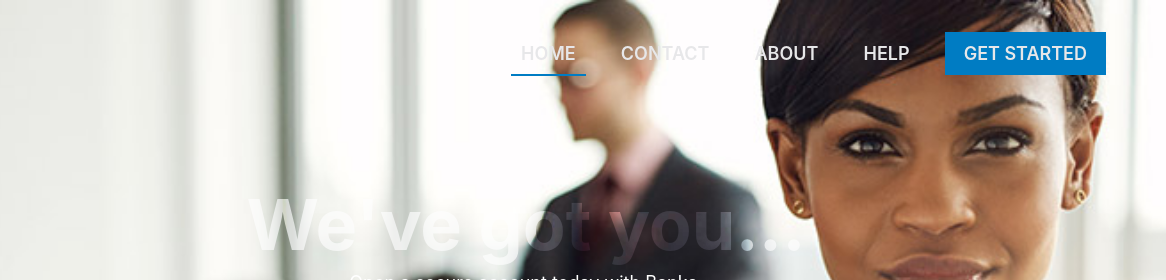
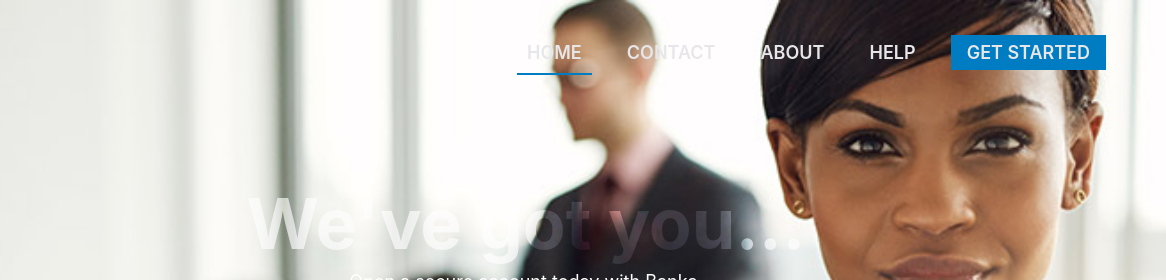
Before and after one commit to Shegsdev/Banka, a website: page index.html in a window 1280 px wide. Shown: the top 280 px of the page, 114-1280 px from the left. Drawn offline with Linux system fonts and the light colour scheme.

Commit message:
add laksaman font file

```diff
--- a/UI/assets/css/main.css
+++ b/UI/assets/css/main.css
@@ -1,7 +1,12 @@
+@font-face {
+  font-family: laks;
+  src: url(../laksaman.ttf);
+}
+
 body {
 	font-size: 18px;
 	font-family: -apple-system,
-                  BlinkMacSystemFont,
+                  BlinkMacSystemFont, laks,
                   "Oxygen", "Laksaman",
                   "Ubuntu", "Roboto", sans-serif;
 	margin: 0;
@@ -276,7 +281,7 @@ nav ul li:last-child {
 	background: rgb(0, 124, 195);
 	border: 1px solid rgb(0, 124, 195);
 	color: #e7e7e9;
-	padding: 10px 18px;
+	padding: 6px 15px;
 
 }
 
--- a/index.html
+++ b/index.html
@@ -5,7 +5,6 @@
     <meta http-equiv="X-UA-Compatible" content="IE=edge">
 	<title>Banka | Home</title>
 	<meta name="viewport" content="width=device-width, initial-scale=1">
-	<link rel="stylesheet" type="text/css" href="//fonts.googleapis.com/css?family=Ubuntu" />
 	<link rel="stylesheet" href="https://fonts.googleapis.com/css?family=Roboto:400,100" type="text/css">
 	<link rel="stylesheet" type="text/css" href="./UI/assets/css/main.css">
 	<link rel="stylesheet" type="text/css" href="./UI/assets/css/responsive.css">
```
Also changed, not shown: UI/assets/laksaman.ttf (added).
